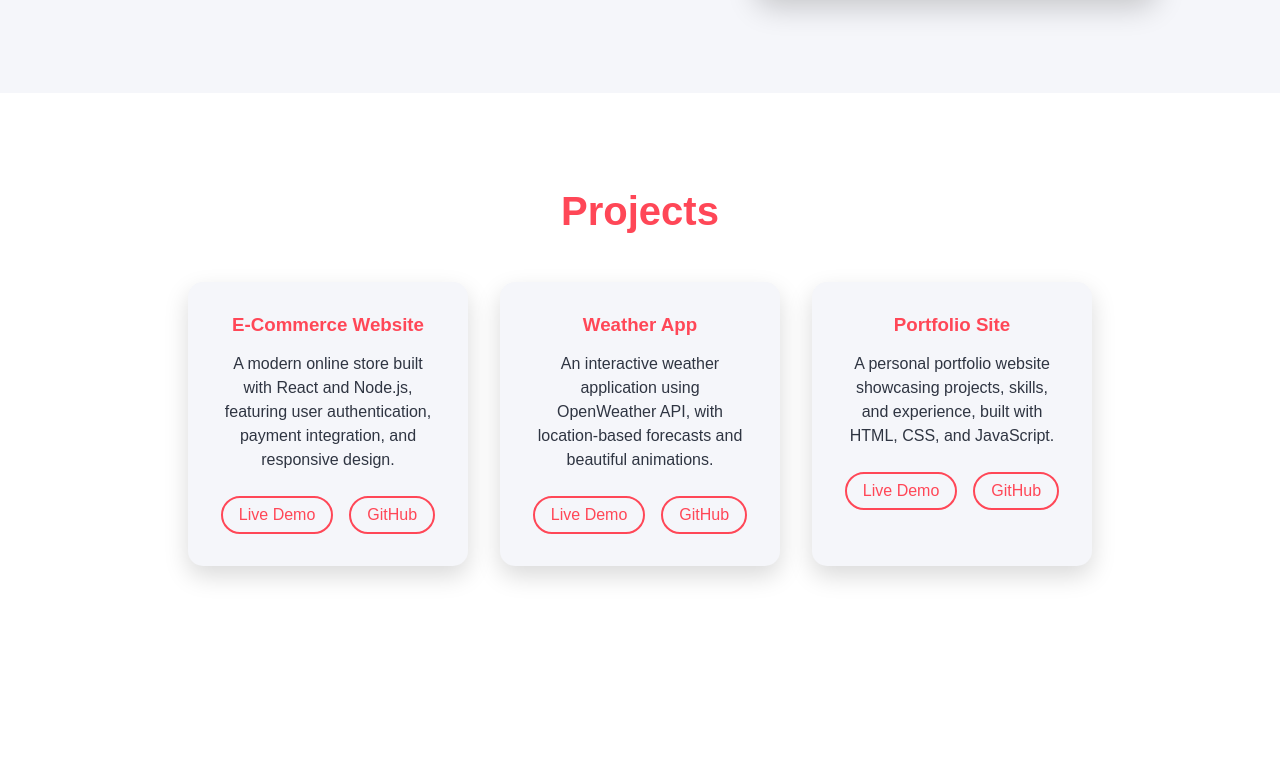
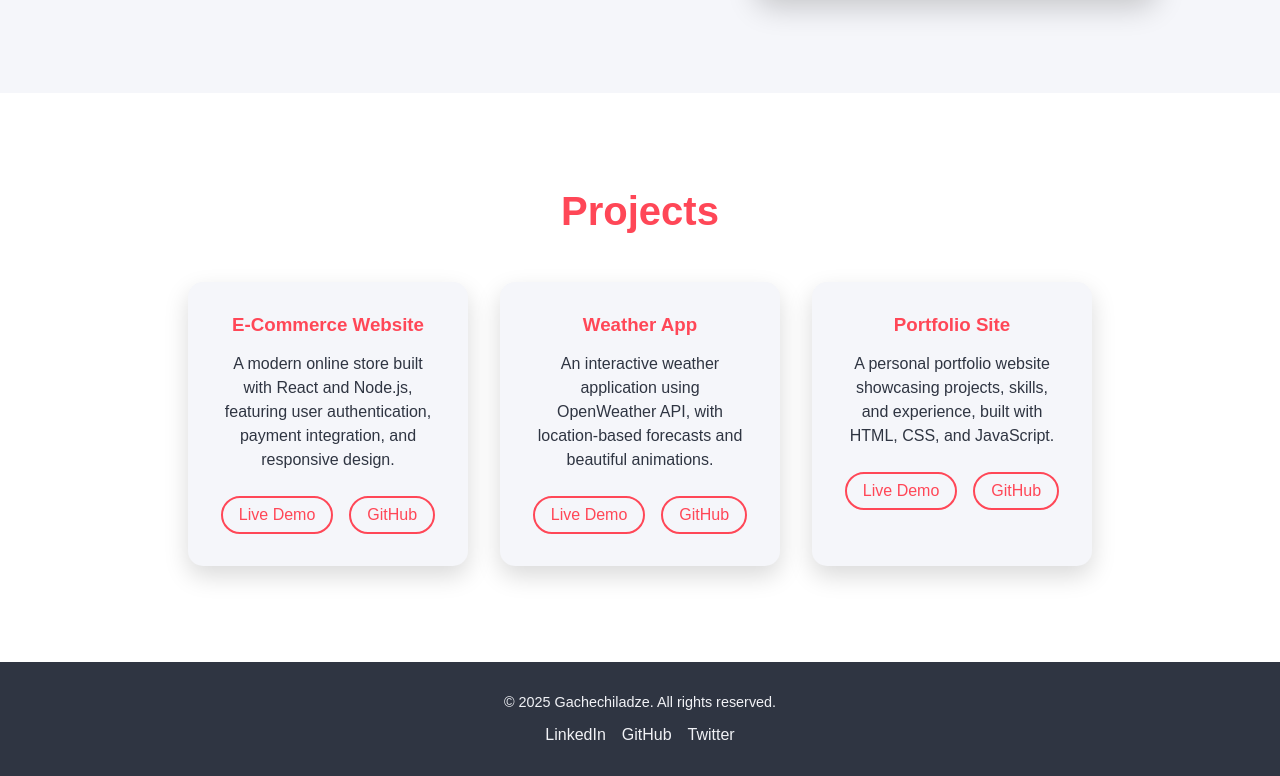
Before and after one commit to TeoGachechiladze570/final-task, a website built with Vite: page index.html in a window 1280 px wide. Shown: the part 1199-1975 px from the top of the page. Before the commit the page ends 1861 px from the top, so only its background shows below. Built offline with nearby package versions, Linux system fonts and the light colour scheme.

Commit message:
create footer

```diff
--- a/index.html
+++ b/index.html
@@ -76,7 +76,10 @@
       <div class="projects-wrapper">
         <div class="project-card">
           <h3>E-Commerce Website</h3>
-          <p>A modern online store built with React and Node.js, featuring user authentication, payment integration, and responsive design.</p>
+          <p>
+            A modern online store built with React and Node.js, featuring user
+            authentication, payment integration, and responsive design.
+          </p>
           <div class="project-links">
             <a href="#" class="project-link">Live Demo</a>
             <a href="#" class="project-link">GitHub</a>
@@ -84,7 +87,10 @@
         </div>
         <div class="project-card">
           <h3>Weather App</h3>
-          <p>An interactive weather application using OpenWeather API, with location-based forecasts and beautiful animations.</p>
+          <p>
+            An interactive weather application using OpenWeather API, with
+            location-based forecasts and beautiful animations.
+          </p>
           <div class="project-links">
             <a href="#" class="project-link">Live Demo</a>
             <a href="#" class="project-link">GitHub</a>
@@ -92,7 +98,10 @@
         </div>
         <div class="project-card">
           <h3>Portfolio Site</h3>
-          <p>A personal portfolio website showcasing projects, skills, and experience, built with HTML, CSS, and JavaScript.</p>
+          <p>
+            A personal portfolio website showcasing projects, skills, and
+            experience, built with HTML, CSS, and JavaScript.
+          </p>
           <div class="project-links">
             <a href="#" class="project-link">Live Demo</a>
             <a href="#" class="project-link">GitHub</a>
@@ -100,5 +109,17 @@
         </div>
       </div>
     </section>
+
+    <!-- Footer -->
+    <footer class="footer-section">
+      <div class="footer-content">
+        <p>&copy; 2025 Gachechiladze. All rights reserved.</p>
+        <div class="social-links">
+          <a href="#" target="_blank">LinkedIn</a>
+          <a href="#" target="_blank">GitHub</a>
+          <a href="#" target="_blank">Twitter</a>
+        </div>
+      </div>
+    </footer>
   </body>
 </html>
--- a/src/style.css
+++ b/src/style.css
@@ -269,10 +269,18 @@ body {
   opacity: 0;
 }
 
-.skill-tag:nth-child(1) { animation-delay: 0.1s; }
-.skill-tag:nth-child(2) { animation-delay: 0.2s; }
-.skill-tag:nth-child(3) { animation-delay: 0.3s; }
-.skill-tag:nth-child(4) { animation-delay: 0.4s; }
+.skill-tag:nth-child(1) {
+  animation-delay: 0.1s;
+}
+.skill-tag:nth-child(2) {
+  animation-delay: 0.2s;
+}
+.skill-tag:nth-child(3) {
+  animation-delay: 0.3s;
+}
+.skill-tag:nth-child(4) {
+  animation-delay: 0.4s;
+}
 
 @keyframes fadeInUp {
   from {
@@ -394,6 +402,55 @@ body {
   animation: slideIn 1s ease-out;
 }
 
+/* ===== FOOTER ===== */
+.footer-section {
+  padding: 2rem;
+  background: #2f3542;
+  color: var(--text-light);
+  text-align: center;
+}
+
+.footer-content {
+  max-width: 1200px;
+  margin: 0 auto;
+  display: flex;
+  flex-direction: column;
+  gap: 1rem;
+  align-items: center;
+}
+
+.footer-content p {
+  font-size: 0.9rem;
+}
+
+.social-links {
+  display: flex;
+  gap: 1rem;
+}
+
+.social-links a {
+  color: var(--text-light);
+  text-decoration: none;
+  font-weight: 500;
+  transition: color 0.3s ease;
+}
+
+.social-links a:hover {
+  color: var(--main-color);
+}
+
+/* ===== RESPONSIVE ===== */
+@media (max-width: 768px) {
+  .contact-wrapper {
+    flex-direction: column;
+    text-align: center;
+  }
+
+  .contact-info {
+    text-align: center;
+  }
+}
+
 @media (max-width: 768px) {
   .about-content {
     flex-direction: column;
```
